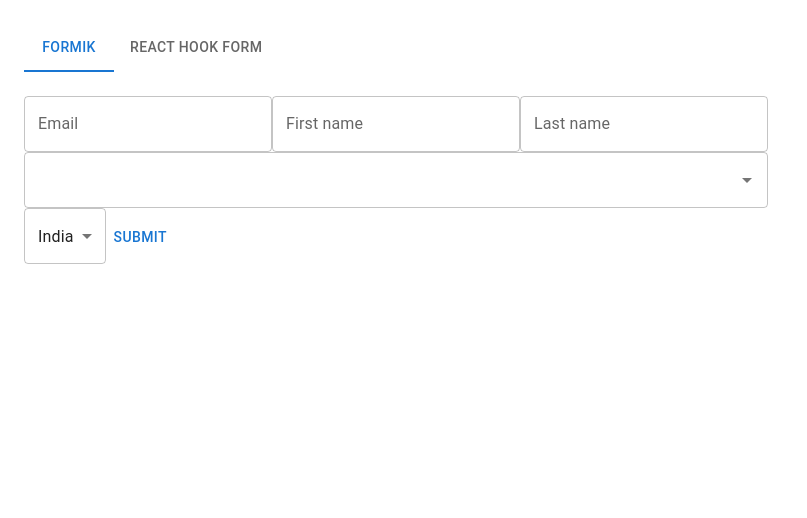
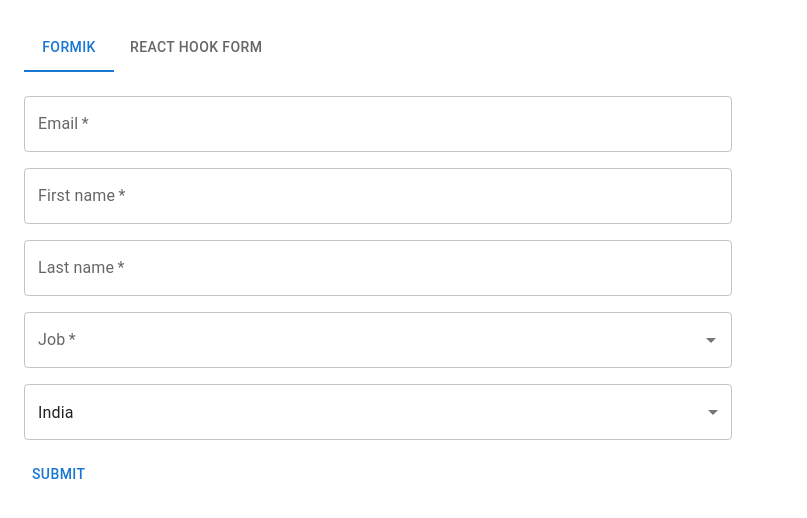
Before and after one commit to anthony-tron/test-hook-forms, a React (Vite) app: page / in a window 1280 px wide. Shown: the top 518 px of the page, without its empty margins (0-807 px from the left). Built offline with nearby package versions, Linux system fonts and the light colour scheme.

Commit message:
styling(FormikDemo, ReactHookFormDemo) add grids

```diff
--- a/src/demo/FormikDemo.jsx
+++ b/src/demo/FormikDemo.jsx
@@ -1,7 +1,7 @@
 import { useCallback } from 'react';
 
 import { ErrorMessage, Field, Form, Formik } from 'formik';
-import { Autocomplete, Button, MenuItem, Select, TextField } from '@mui/material';
+import { Autocomplete, Button, Grid, MenuItem, Select, TextField } from '@mui/material';
 import { countries, jobs, validationSchema } from './common';
 
 // Thank you! https://github.com/mui/material-ui/issues/18331#issuecomment-569981389
@@ -52,11 +52,33 @@
       validationSchema={validationSchema}
     >
       <Form>
-        <Field component={FormikTextField} type="email" name="email" label="Email"/>
+        <Grid container item gap={2} md={8}>
+          <Field
+            component={FormikTextField}
+            type="email"
+            name="email"
+            label="Email"
+            fullWidth
+            required
+          />
 
-        <Field component={FormikTextField} type="text" name="firstName" label="First name"/>
+          <Field
+            component={FormikTextField}
+            type="text"
+            name="firstName"
+            label="First name"
+            fullWidth
+            required
+          />
 
-        <Field component={FormikTextField} type="text" name="lastName" label="Last name"/>
+          <Field
+            component={FormikTextField}
+            type="text"
+            name="lastName"
+            label="Last name"
+            fullWidth
+            required
+          />
 
           <Field
             component={FormikAutocomplete}
@@ -66,11 +88,16 @@
               return value.label === option.label;
             }}
             renderInput={(params) => (
-            <TextField {...params} />
+              <TextField label="Job" required {...params} />
             )}
+            fullWidth
           />
 
-        <Field as={Select} name="country">
+          <Field
+            as={Select}
+            name="country"
+            fullWidth
+          >
             {countries.map((country) => (
               <MenuItem
                 key={country}
@@ -83,6 +110,7 @@
           <Button type="submit">
             Submit
           </Button>
+        </Grid>
       </Form>
     </Formik>
   );
--- a/src/demo/ReactHookFormDemo.jsx
+++ b/src/demo/ReactHookFormDemo.jsx
@@ -1,6 +1,6 @@
 import { useCallback } from 'react';
 import { Controller, useForm } from 'react-hook-form';
-import { Autocomplete, Button, MenuItem, Select, TextField } from '@mui/material';
+import { Autocomplete, Button, Grid, MenuItem, Select, TextField } from '@mui/material';
 import { countries, jobs, validationSchema } from './common';
 
 // Thank you! https://react-hook-form.com/advanced-usage#CustomHookwithResolver
@@ -67,8 +67,10 @@
 
   return (
     <form onSubmit={handleSubmit((submit))}>
+      <Grid container item gap={2} md={8}>
         <TextField
           required
+          fullWidth
           label="Email"
           type="email"
           {...getError('email')}
@@ -77,6 +79,7 @@
 
         <TextField
           required
+          fullWidth
           label="First name"
           {...getError('firstName')}
           {...register('firstName')}
@@ -84,6 +87,7 @@
 
         <TextField
           required
+          fullWidth
           label="Last name"
           {...getError('lastName')}
           {...register('lastName')}
@@ -94,6 +98,7 @@
           name="job"
           render={({ field }) => (
             <Autocomplete
+              fullWidth
               value={field.value}
               onChange={(_, item) => field.onChange(item)}
               options={jobs.map((e) => ({label: e}))}
@@ -116,7 +121,7 @@
           control={control}
           name="country"
           render={({ field }) => (
-          <Select {...field}>
+            <Select fullWidth {...field}>
               {countries.map((country) => (
                 <MenuItem
                   key={country}
@@ -131,6 +136,7 @@
         <Button type="submit">
           Submit
         </Button>
+      </Grid>
     </form>
   );
 }
```
Lines whose indentation alone changed are shown as unchanged.
